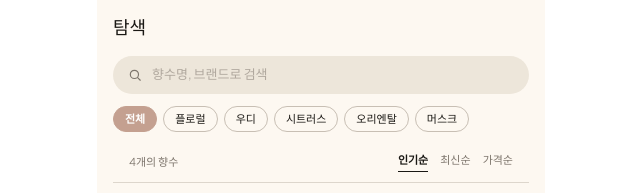
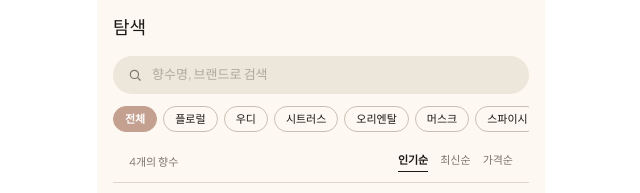
Before and after one commit to HyangDam/Front-End, a Next.js app: page /search in a window 1280 px wide. Shown: the top 193 px of the page, without its empty margins (319-959 px from the left). Built offline with nearby package versions, Linux system fonts and the light colour scheme; grey boxes are pictures that could not be loaded.

Commit message:
fix: 검색 필터에 스파이시 계열 추가

```diff
--- a/src/app/(tabs)/search/_consts/search.const.ts
+++ b/src/app/(tabs)/search/_consts/search.const.ts
@@ -5,6 +5,7 @@ export const SEARCH_FAMILY_FILTERS = [
   "시트러스",
   "오리엔탈",
   "머스크",
+  "스파이시",
 ] as const;
 
 export type SearchFamilyFilterT = (typeof SEARCH_FAMILY_FILTERS)[number];
```
